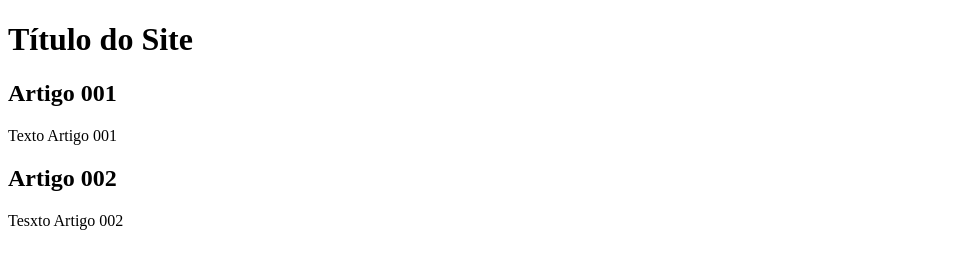
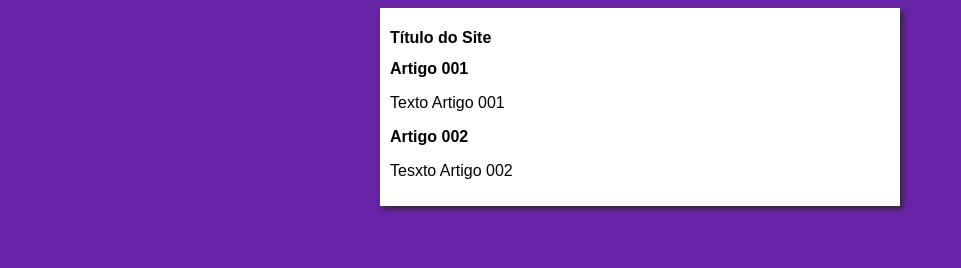
Before and after one commit to micaelcp/repositorio1, a plain HTML site: page index.html in a window 1280 px wide. Shown: the whole page, without its empty margins (0-961 px from the left). Drawn offline with Linux system fonts and the light colour scheme.

Commit message:
Update index.html

```diff
--- a/index.html
+++ b/index.html
@@ -3,7 +3,8 @@
 <head>
     <meta charset="UTF-8">
     <meta name="viewport" content="width=device-width, initial-scale=1.0">
-    <title>Título do Site</title>
+    <title>Site Exemplo</title>
+    <link rel="stylesheet" href="estilo/style.css">
 </head>
 <body>
    <main>
```
